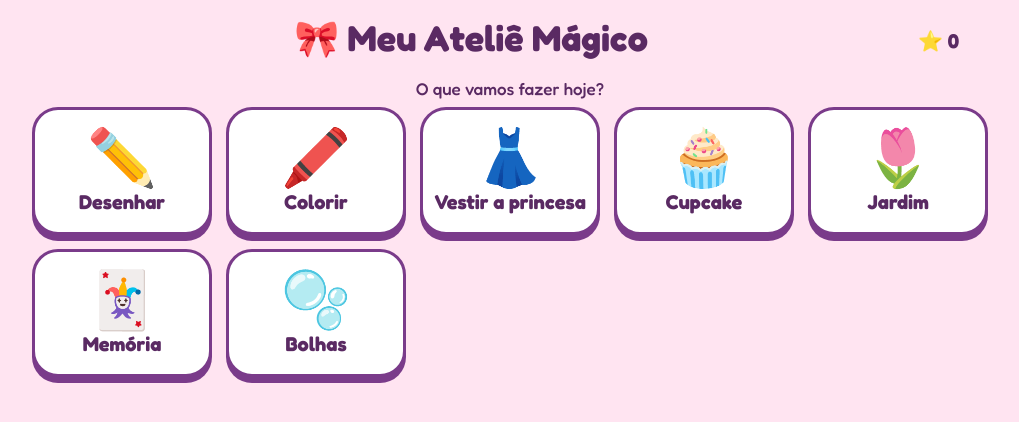
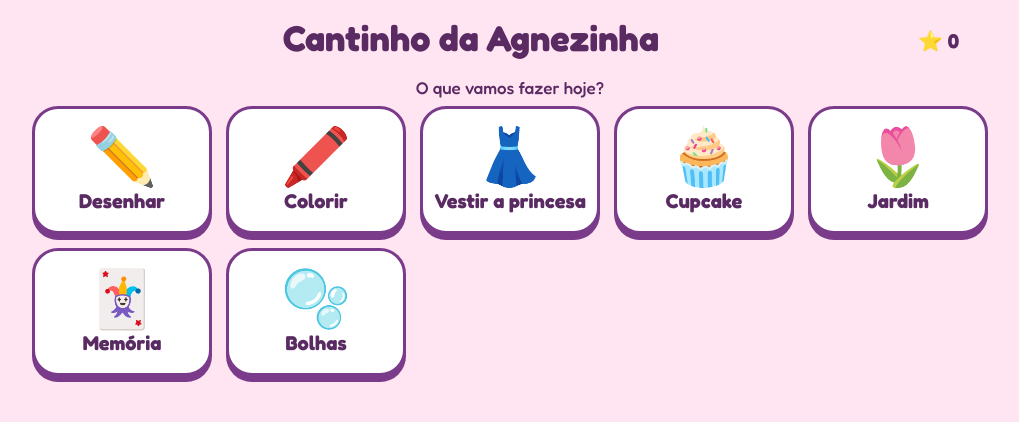
Before and after one commit to ilovemyfemmegf/teste-jogo, a plain HTML site: page index.html in a window 1280 px wide. Shown: the whole page, without its empty margins (130-1149 px from the left). Drawn offline with Linux system fonts and the light colour scheme.

Commit message:
Update index.html

```diff
--- a/index.html
+++ b/index.html
@@ -3,7 +3,7 @@
 <head>
 <meta charset="utf-8">
 <meta name="viewport" content="width=device-width, initial-scale=1, viewport-fit=cover">
-<title>Meu Ateliê Mágico</title>
+<title>Cantinho do neném!</title>
 <link rel="stylesheet" href="https://fonts.googleapis.com/css2?family=Fredoka:wght@500;700&display=swap">
 <style>
 :root{--bg:#ffe4f1;--panel:#ffffff;--ink:#5a2a63;--accent:#ff4fa3;--tab:#ffc2e0;--line:#7a3b8a;
@@ -58,7 +58,7 @@ button:disabled{cursor:default}
 <main>
   <header>
     <button id="home" data-go="home" aria-label="Início">🏠</button>
-    <h1>🎀 Meu Ateliê Mágico</h1>
+    <h1>Cantinho da Agnezinha</h1>
     <div id="stars">⭐ 0</div>
   </header>
 
```
